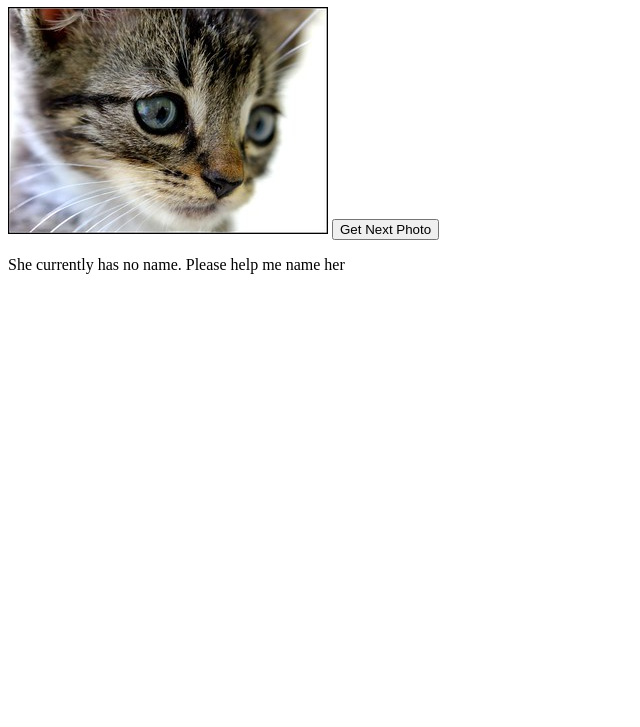
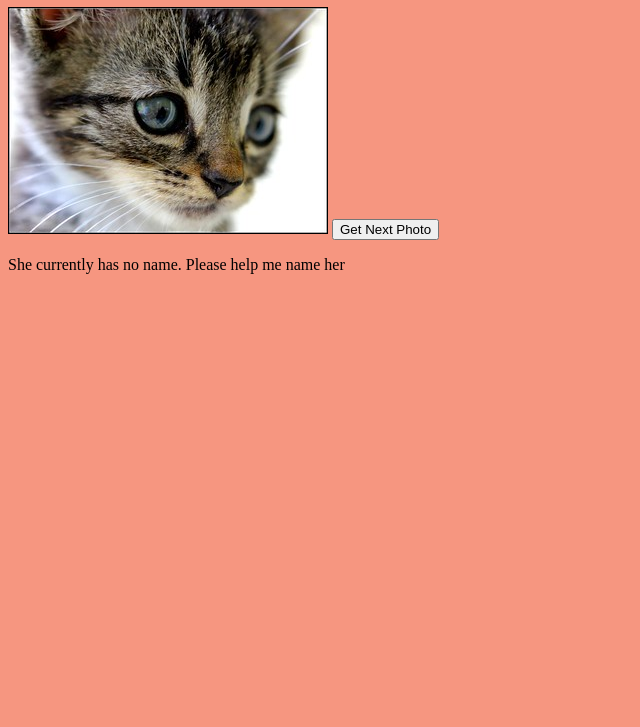
Before and after one commit to yarro-s/cat-one, a plain HTML site: page index.html in a window 1280 px wide. Shown: the part 73-800 px from the top of the page, without its empty margins (0-640 px from the left). Drawn offline with Linux system fonts and the light colour scheme.

Commit message:
add background color

```diff
--- a/app.css
+++ b/app.css
@@ -3,3 +3,7 @@
 h1 {
     color: purple;
 }
+
+body {
+    background-color: #F69680;
+}
```
